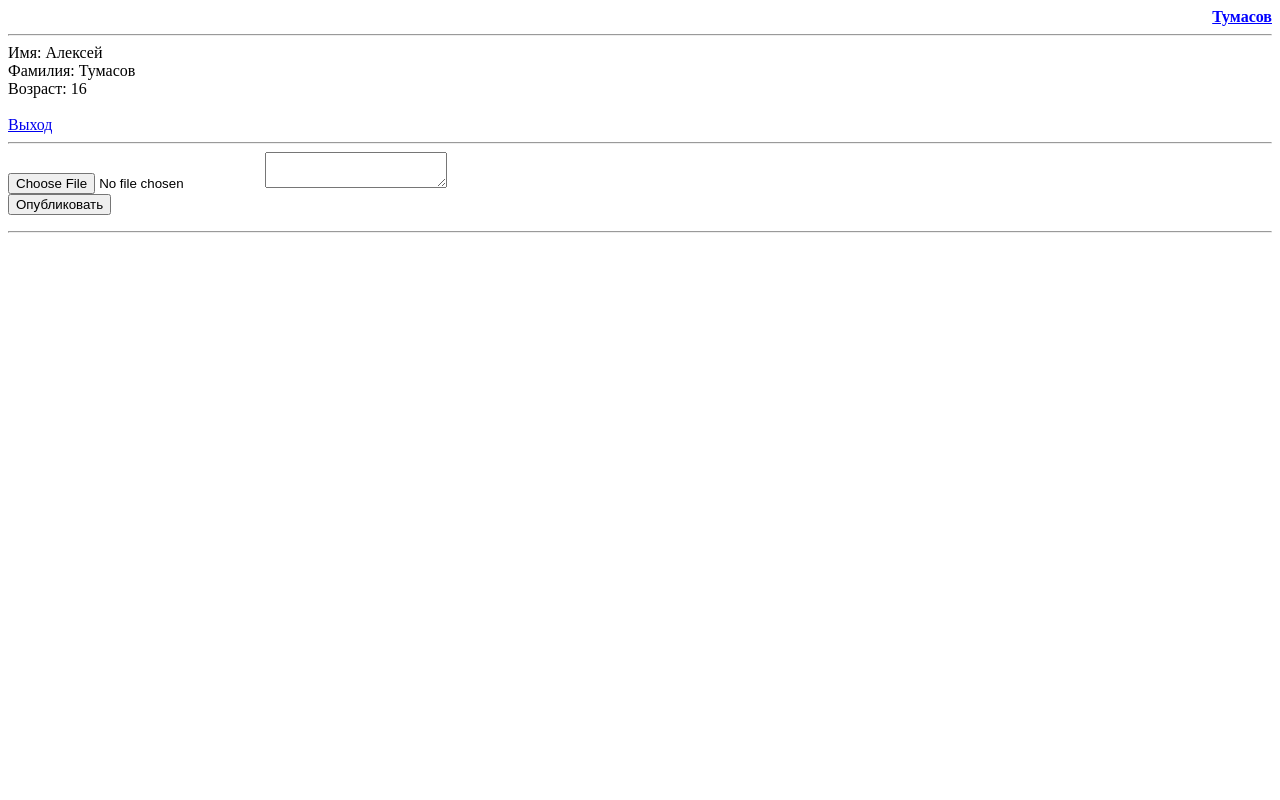
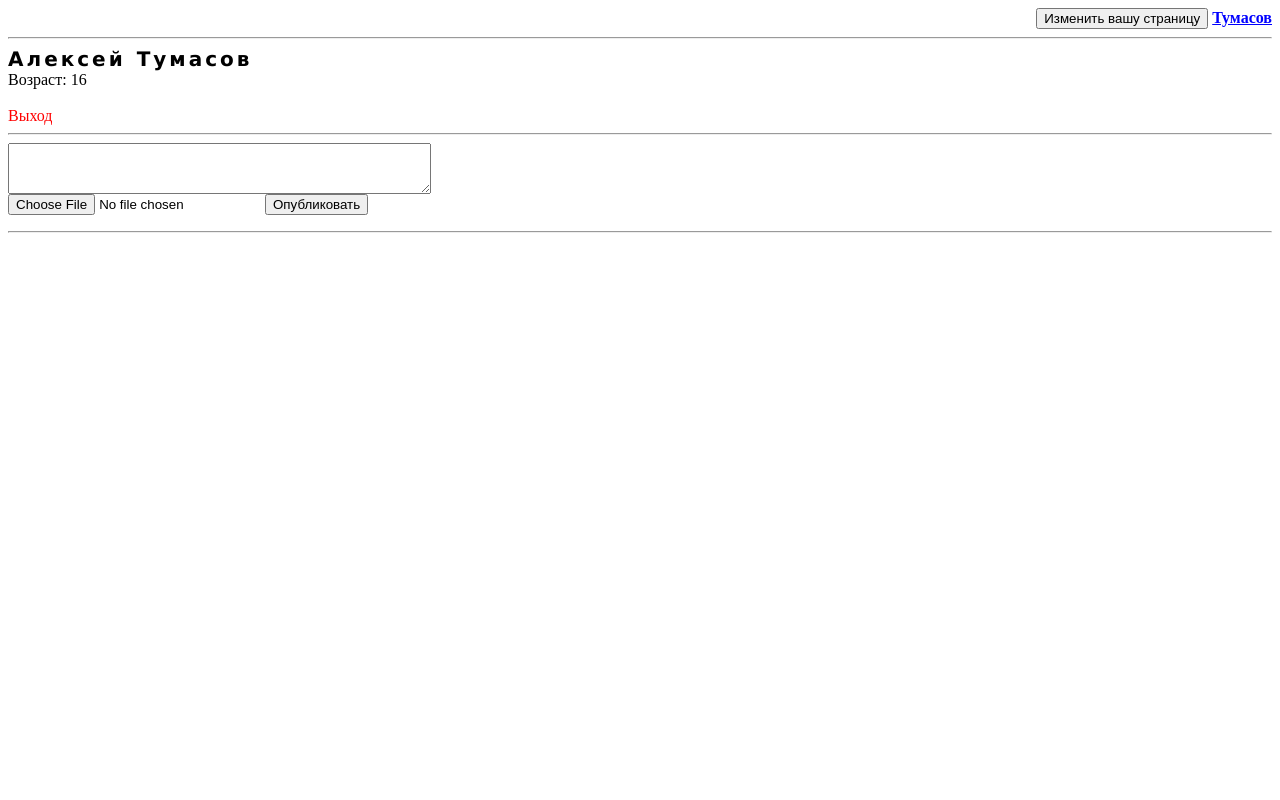
Before and after one commit to alextmsv/php-social-network, a PHP site: page /profile.php?id=1 in a window 1280 px wide. Run offline with PHP 8.4, Linux system fonts and the light colour scheme; a user stored in the database is signed in; data comes from the database, SQL or seed files in the repository.

Commit message:
Profile edit release
- Added function for profile edit, this shit has a bugs and vulns. In next update i'll fix that.
- Small CSS edits

```diff
--- /dev/null
+++ b/css/styles.css
@@ -0,0 +1,18 @@
+.logout {
+	color: red;
+	text-decoration: blink;
+    display: flex;
+	align-items: s;
+}
+.profileInfo {
+	font-family: "Lucida Sans Unicode", "Lucida Grande", sans-serif;
+	font-size: 20px;
+	letter-spacing: 3px;
+	word-spacing: 1px;
+	color: #000000;
+	font-weight: 700;
+	text-decoration: none solid rgb(68, 68, 68);
+	font-style: normal;
+	font-variant: normal;
+	text-transform: none;
+}
--- a/profile.php
+++ b/profile.php
@@ -27,22 +27,28 @@
 ?>
 <html>
 	<head>
+		<link rel="stylesheet" href="css/styles.css" />
 		<title><?php print("$lastname $name - Моя соц сеть");?></title>
 	</head>
 	<body>
+		<?php if($hasUserSession) {?>
 			<span style="font-size: 16px; text-align: right; display: block">
+				<button onclick="javascript:document.location.href='editProfile.php'">Изменить вашу страницу</button>
 				<a href="profile.php?id=<?php print($_SESSION["user_id"]	);?>" style="color: blue">
 						<b title="Перейти на ваш профиль"><?php print($_SESSION["name_lastname"]);?></b>
 				</a>
 			</span>
 			<hr>
-		Имя: <?php print("$name");?><br />
-		Фамилия: <?php print("$lastname");?><br />
+		<?php
+		}
+		?>
+		<div class='profileInfo'>
+			<?php print("$name $lastname");?><br />
+		</div>
 		Возраст: <?php print("$age");?><br />
-
 		<?php
 			if ($hasUserSession)
-				print("<br /><a href='acts/logout.php'>Выход</a>");
+				print("<br /><a href='acts/logout.php' class='logout'>Выход</a>");
 			else {
 				print("<br /><a href='login.php'>Войти</a>");
 				exit();
@@ -50,9 +56,9 @@
 		?>
 		<hr/>
 		<form action="acts/post.php" method="post" enctype="multipart/form-data">
+			<input type="hidden" name="postReceiver" value="<?php print($userId);?>" />
+			<textarea cols="50" rows="3" name="post" required></textarea><br>
 			<input type="file" id="fileInput" name="fileInput">
-			<input type="hidden" name="postReceiver" value="<?php print($userId);?>" />
-			<textarea name="post" required></textarea><br>
 			<input type="submit" value="Опубликовать"/>
 		</form>
 		<hr/>
```
Also changed, not shown: acts/editProfile.php (added, +23 -0 lines), editProfile.php (added, +43 -0 lines), 1 other file. Lines whose indentation alone changed are shown as unchanged.
